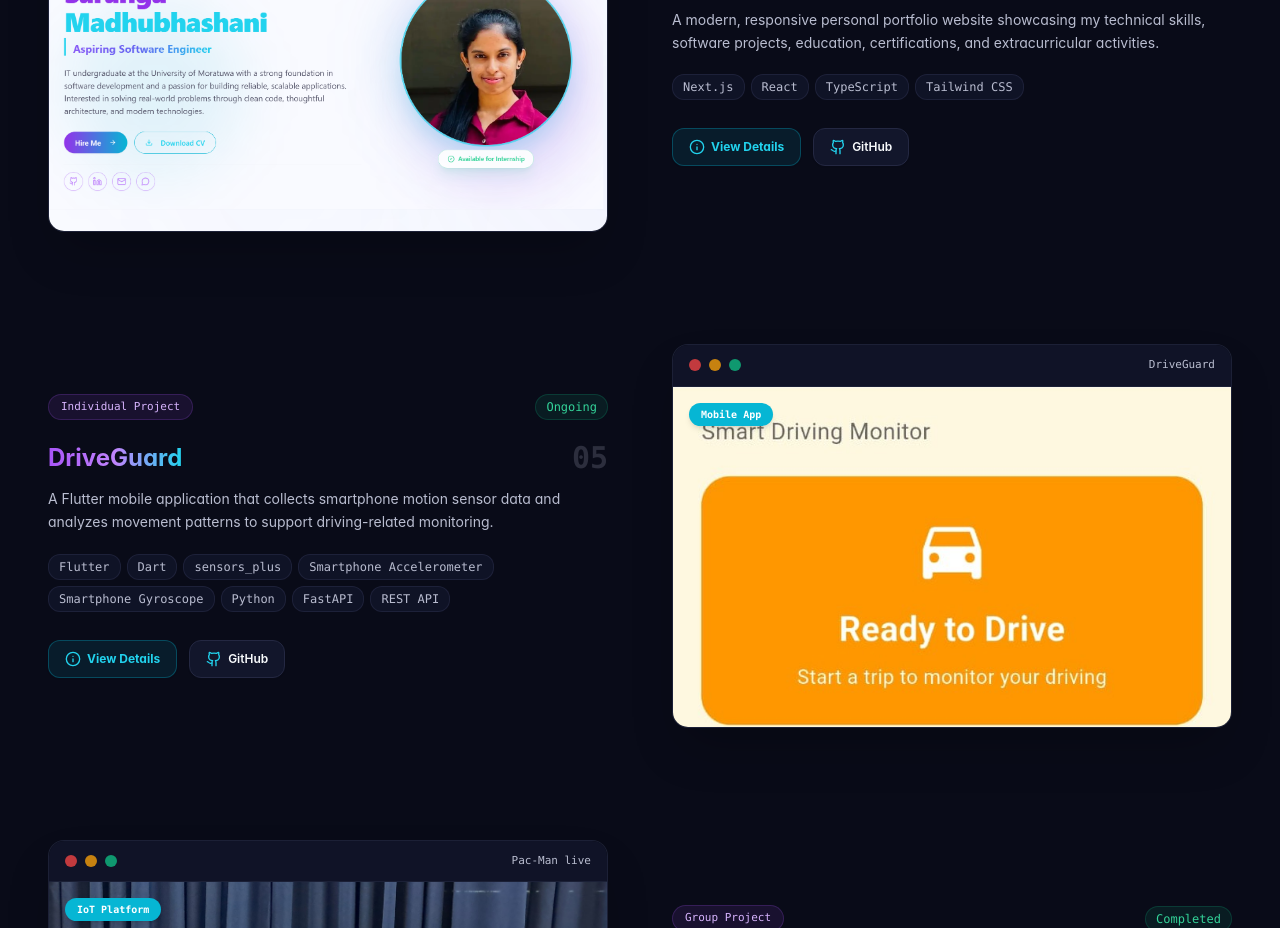
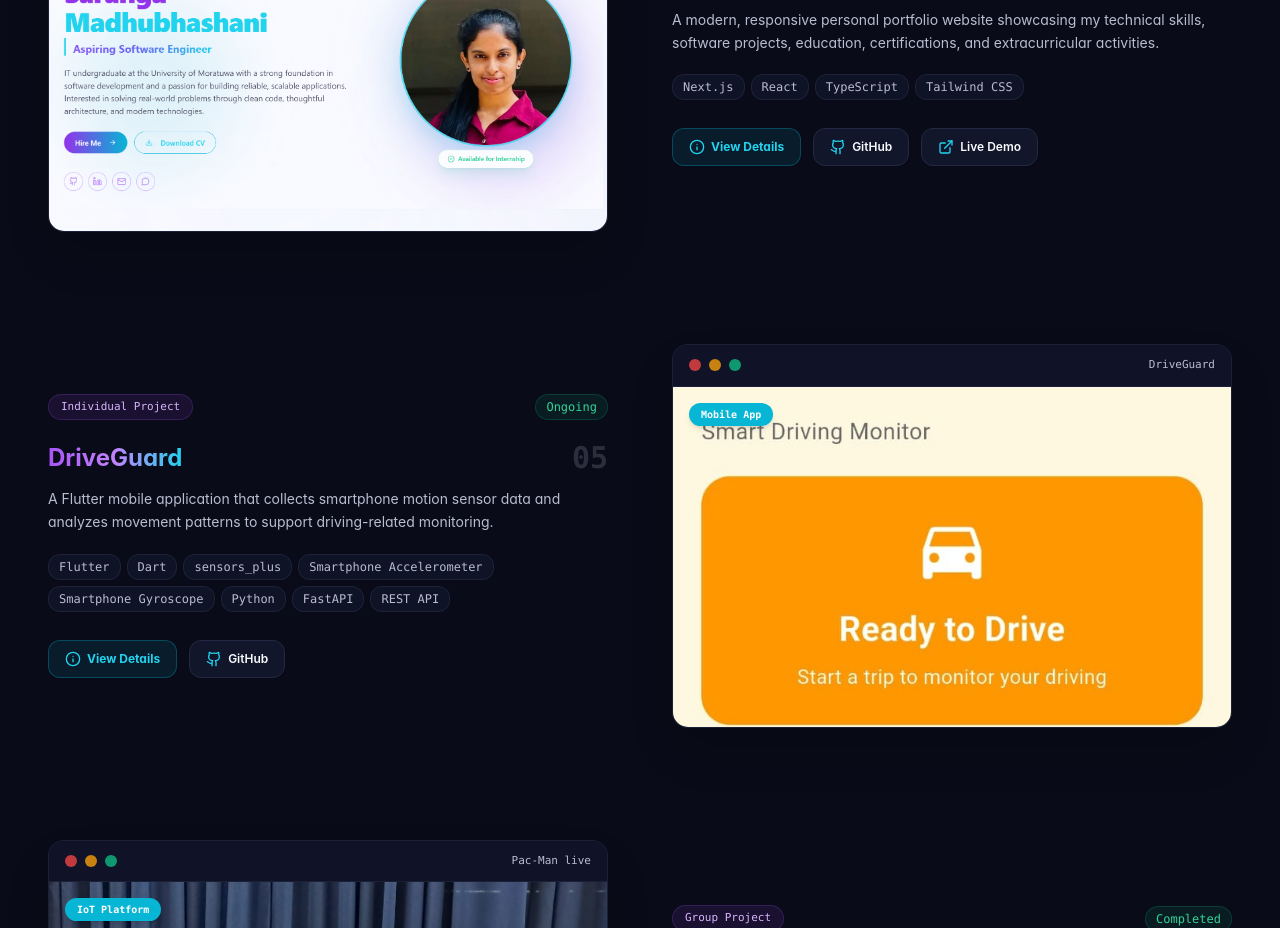
Before and after one commit to madhubhashaniwgs/My-Portfolio, a Next.js app: page / in a window 1280 px wide. Shown: the part 6560-7488 px from the top of the page. Built offline with nearby package versions, Linux system fonts and the light colour scheme.

Commit message:
feat: add some live demo urls

```diff
--- a/src/data/projects.ts
+++ b/src/data/projects.ts
@@ -135,7 +135,7 @@ export const projectsData: Project[] = [
 
     status: "Completed",
     githubUrl: "https://github.com/madhubhashaniwgs/SyncReserve.git",
-    liveDemoUrl: "syncreserve-frontend.vercel.app",
+    liveDemoUrl: "https://syncreserve.duckdns.org/",
     imageUrl: "/images/SyncReserve.png",
     featured: true,
   },
@@ -276,7 +276,7 @@ export const projectsData: Project[] = [
 
     status: "Completed",
     githubUrl: "https://github.com/madhubhashaniwgs/My-Portfolio.git",
-    liveDemoUrl: "",
+    liveDemoUrl: "https://my-portfolio-kappa-five-56.vercel.app/",
     imageUrl: "/images/Portfolio1.png",
     featured: true,
   },
```
Also changed, not shown: public/images/SyncReserve.png.
